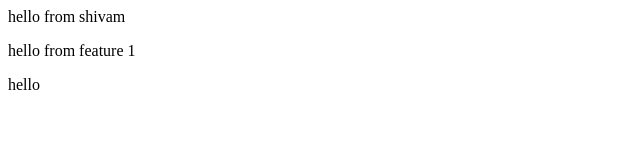
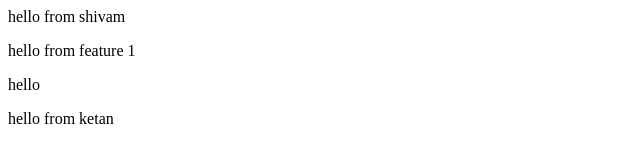
Before and after one commit to shivamverma789/hellogit, a plain HTML site: page index.html in a window 1280 px wide. Shown: the whole page, without its empty margins (0-640 px from the left). Drawn offline with Linux system fonts and the light colour scheme.

Commit message:
new line added

```diff
--- a/index.html
+++ b/index.html
@@ -1,3 +1,4 @@
 <p>hello from shivam</p>
 <p>hello from feature 1</p>
 <p>hello</p>
+<p>hello from ketan</p>
```
